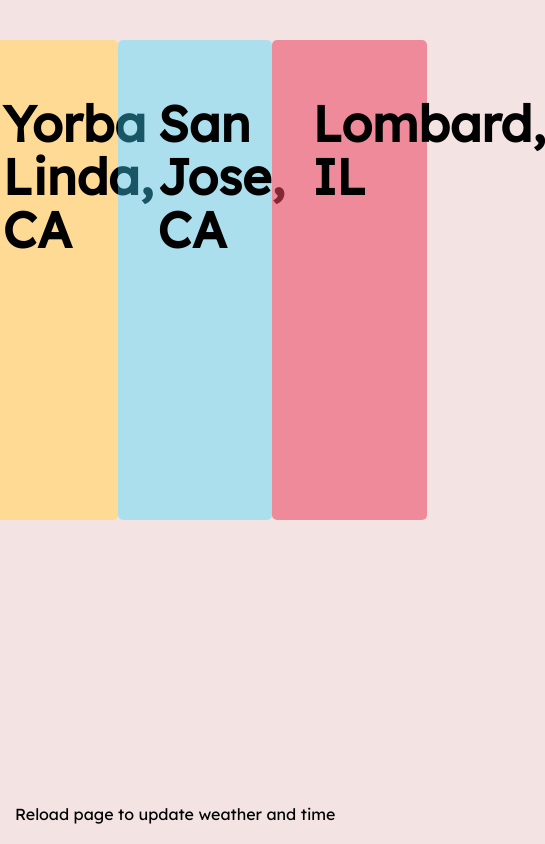
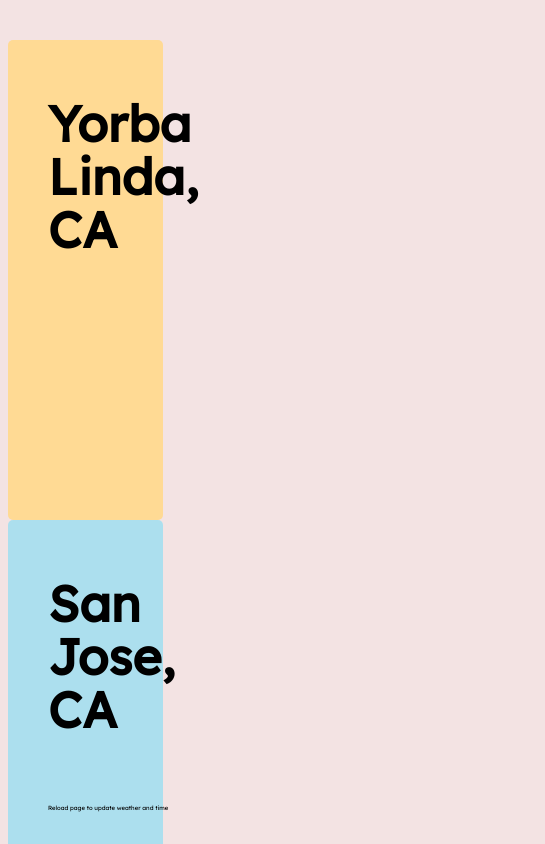
Before and after one commit to samixtures/Temperatures-and-Times-with-APIs, a plain HTML site: page index.html in a window 390 px wide. Shown: the top 844 px of the page, 545 px wide, since content can reach past the window. Drawn offline with Linux system fonts and the light colour scheme; no server answers.

Commit message:
Changed the format when the width is smaller

```diff
--- a/script.js
+++ b/script.js
@@ -74,6 +74,7 @@ var hours = date.getHours();
 var minutes = "0" + date.getMinutes();
 var  intTemp;
 var stringTemp = "PM";
+hours+=2;
 if (hours >= 12)
     stringTemp = "PM";
     else if (hours == 24)
@@ -82,7 +83,6 @@ if (hours >= 13){
     temp = hours - 12;
     hours = temp;
 }
-hours+=2;
 var formattedTime = hours + ':' + minutes.substr(-2) + " " + stringTemp;
 console.log(formattedTime);
 $('.time2').append(formattedTime);
--- a/styles.scss
+++ b/styles.scss
@@ -5,6 +5,11 @@ body {
     justify-content: center;
     margin-top: 40px;
     font-family: 'Lexend Deca', sans-serif;
+    @media(max-width:980px){
+        flex-direction: column;
+        font-size: 10%;
+        max-width: 100%;
+    }
     article:nth-child(1){
         background-color: rgb(255, 218, 148);
     }
```
Also changed, not shown: styles.css, 1 other file.
